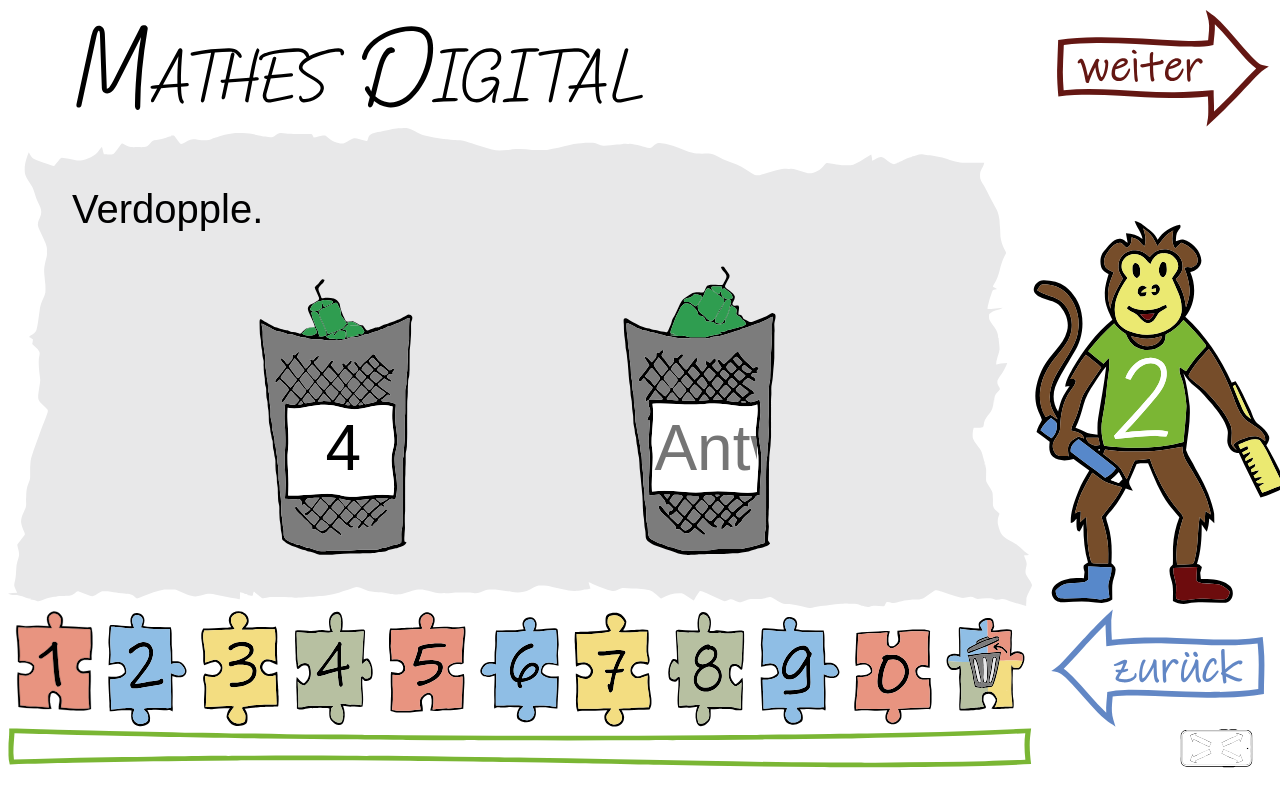
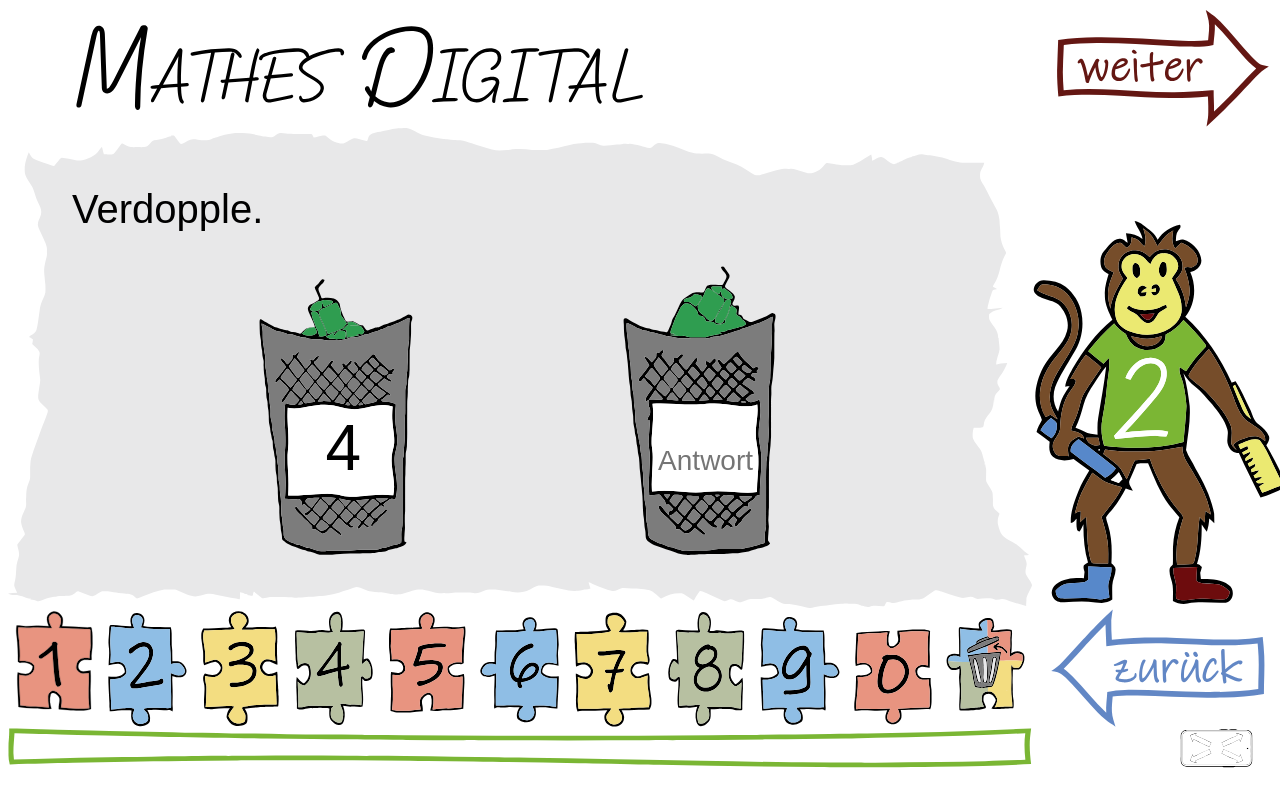
Before and after one commit to t-bjoern/mathes-digi-project, a Django app: template mathesdigi_app/templates/mathesdigi_app/Mathes2/3_task_A.html in a window 1280 px wide. Run offline with Django 3.2, Linux system fonts and the light colour scheme; the template is opened without the code that fills it: most values are stand-ins (such as "Sample title", 1, 10 or a date in 2020); parts of the project's set-up code (start-up, migrations or seed data) failed here and were passed over; some web fonts are replaced.

Commit message:
Schriftgröße der Placeholder je nach Format

```diff
--- a/mathesdigi_app/static/mathesdigi_app/css/single_answer.css
+++ b/mathesdigi_app/static/mathesdigi_app/css/single_answer.css
@@ -56,6 +56,43 @@
     color: black;
 }
 
+
+/* Adaptive size of Placeholder-Text (not connected to input-font-size)*/
+.input_field_small_right::placeholder,
+.input_field_small_left::placeholder {
+    font-size: 5vh;
+}
+
+@media screen and (max-aspect-ratio: 20/9) {
+    .input_field_small_right::placeholder,
+    .input_field_small_left::placeholder {
+        font-size: 4.5vh;
+    }
+}
+
+
+@media screen and (max-aspect-ratio: 18/9) {
+    .input_field_small_right::placeholder,
+    .input_field_small_left::placeholder {
+        font-size: 4vh;
+    }
+}
+
+@media screen and (max-aspect-ratio: 16/9) {
+    .input_field_small_right::placeholder,
+    .input_field_small_left::placeholder {
+        font-size: 3.5vh;
+    }
+}
+
+@media screen and (max-aspect-ratio: 14/9) {
+    .input_field_small_right::placeholder,
+    .input_field_small_left::placeholder {
+        font-size: 3.0vh;
+    }
+}
+
+/* Shake (used for empty Input-Fields)*/
 .input_field_shake {
     animation: shake 0.8s;
 }
```
